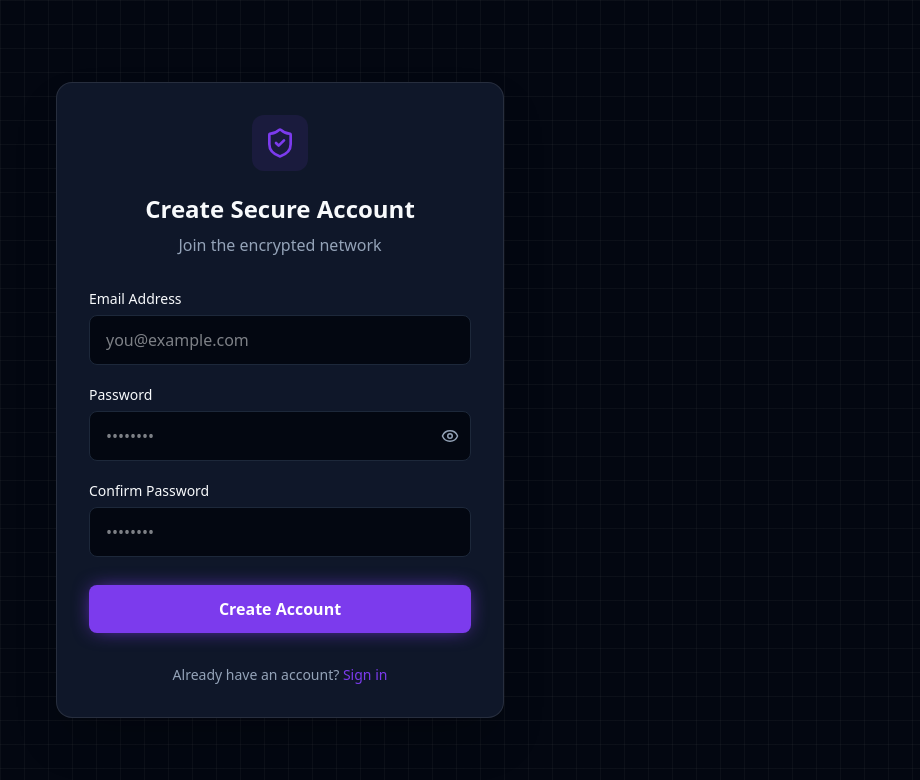
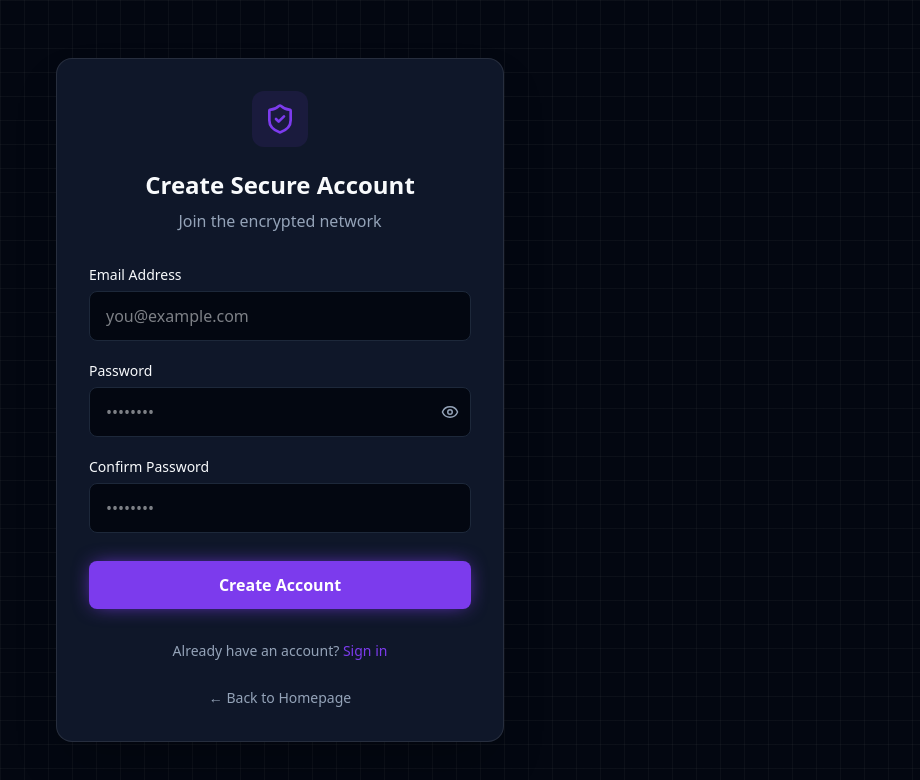
Before and after one commit to abhidhakal/cipher-drop, a Next.js app: page /register in a window 1280 px wide. Shown: the top 780 px of the page, without its empty margins (360-1280 px from the left). Built offline with nearby package versions, Linux system fonts and the light colour scheme.

Commit message:
fix: minor ux fix

```diff
--- a/src/app/login/page.tsx
+++ b/src/app/login/page.tsx
@@ -155,6 +155,12 @@ export default function LoginPage() {
             Create Secure ID
           </NextLink>
         </p>
+
+        <div className="mt-6 text-center">
+          <NextLink href="/" className="text-sm text-muted-foreground hover:text-foreground transition-colors">
+            ← Back to Homepage
+          </NextLink>
+        </div>
       </motion.div>
     </div>
   );
--- a/src/app/register/page.tsx
+++ b/src/app/register/page.tsx
@@ -176,6 +176,12 @@ export default function RegisterPage() {
             Sign in
           </NextLink>
         </p>
+
+        <div className="mt-6 text-center">
+          <NextLink href="/" className="text-sm text-muted-foreground hover:text-foreground transition-colors">
+            ← Back to Homepage
+          </NextLink>
+        </div>
       </motion.div>
     </div>
   );
```
